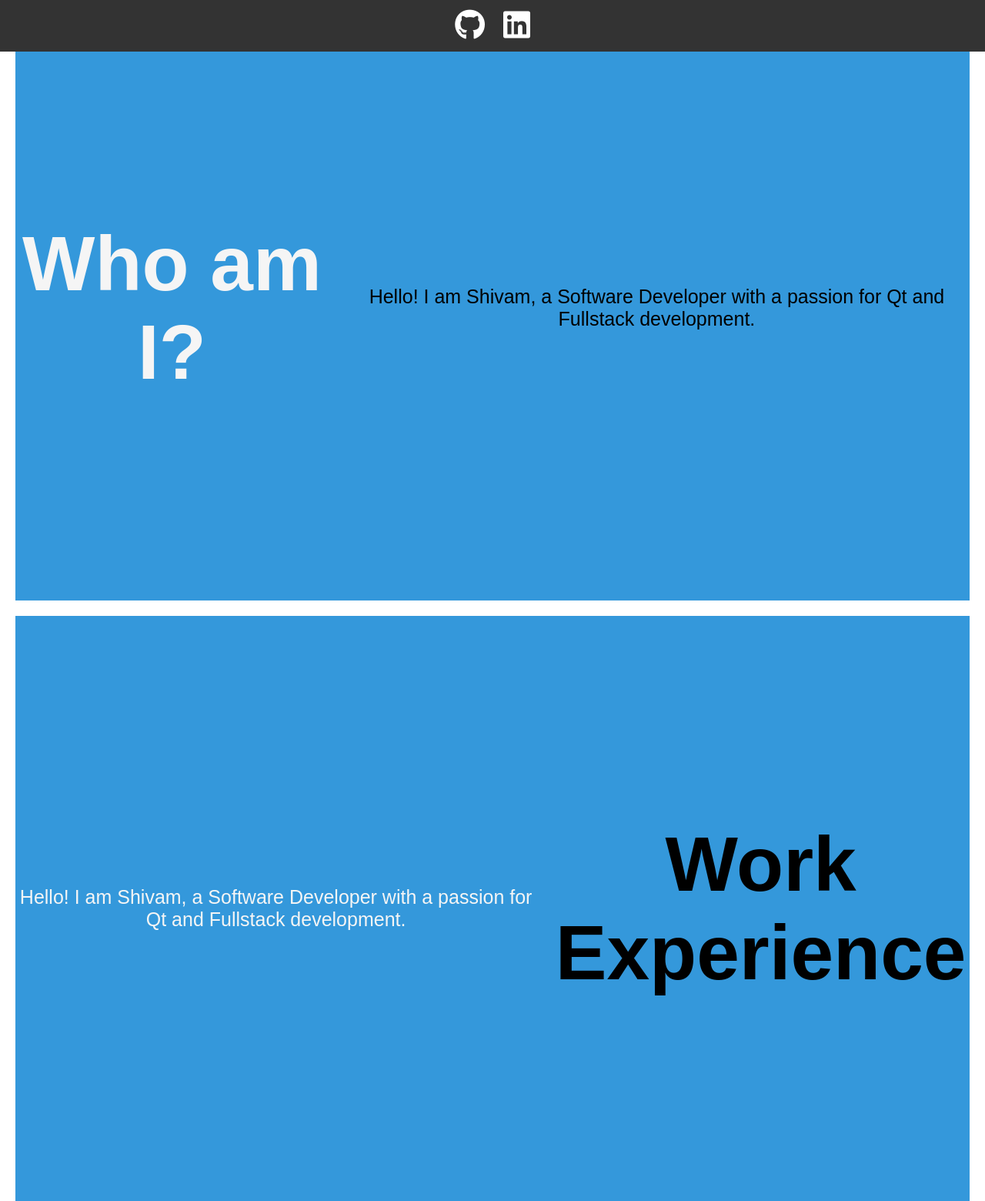
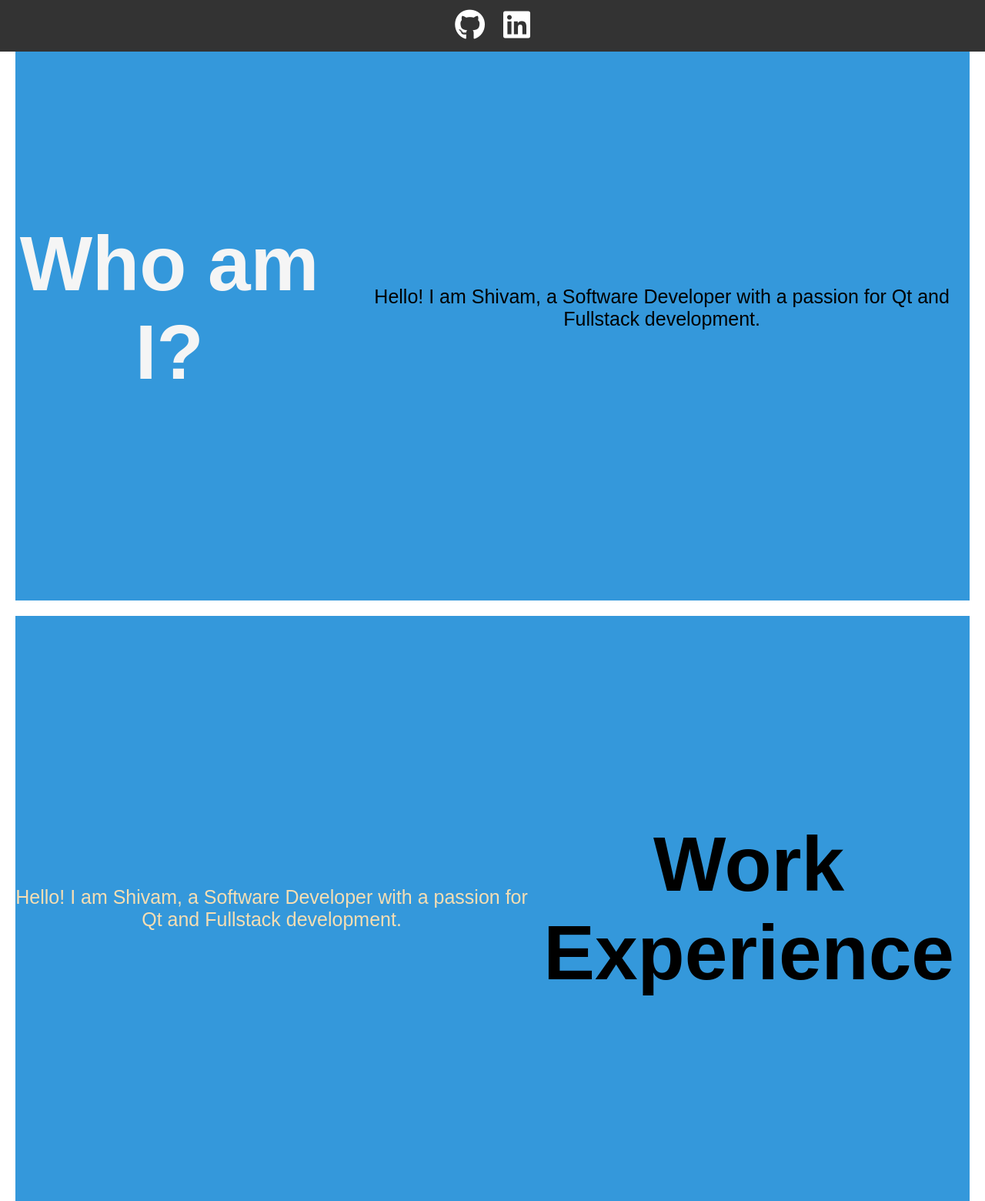
Before and after one commit to Shivaxm/PersonalWebsite, a Django app: page / in a window 1280 px wide. Shown: the whole page at 77% size. Run offline with Django 4.2, Linux system fonts and the light colour scheme.

Commit message:
Added CSS transitions and JS observer code

```diff
--- a/main/static/css/style.css
+++ b/main/static/css/style.css
@@ -32,9 +32,12 @@ body, html {
     background-color: #3498db; /* Or any color you prefer */
     height: calc(100% - 40px); /* Adjust height based on the margin */
     width: calc(100% - 40px);
+    gap: 20px;
 }
 
 .head1{
+    opacity: 0;
+    transition: opacity 1.5s ease-out;
     font-family: Copperplate, Papyrus, fantasy;
     font-size: 100px;
     color: whitesmoke;
@@ -42,24 +45,33 @@ body, html {
 }
 
 .p1{
+    opacity: 0;
+    transition: opacity 1.5s ease-out;
     font-family: "Arial", sans-serif;
     font-size: 25px;
     color: black;
 }
 
-.reverse {
-    flex-direction: row-reverse;
-}
-
-.reverse .head2 {
-    margin-right: 0;
-    margin-left: 20px; /* Adjust spacing when the heading is on the right */
+.head2{
+    opacity: 0;
+    transition: opacity 1.5s ease-out;
     font-family: Copperplate, Papyrus, fantasy;
     font-size: 100px;
     color: black;
+    margin-right: 20px;
 }
-.reverse .p2 {
+
+.p2{
+    opacity: 0;
+    transition: opacity 1.5s ease-out;
     font-family: "Arial", sans-serif;
     font-size: 25px;
-    color: whitesmoke;
+    color: wheat;
 }
+
+
+
+/* Visible state */
+.visible {
+    opacity: 1;
+}
--- a/main/static/js/script.js
+++ b/main/static/js/script.js
@@ -1,17 +1,20 @@
-// JavaScript to make the navbar hide on scroll down and show on scroll up
-let lastScrollTop = 0; // This variable will hold the last scroll position
-const navbar = document.querySelector('.navbar'); // Select the navbar
 
-window.addEventListener('scroll', function() {
-  let currentScroll = window.pageYOffset || document.documentElement.scrollTop;
+document.addEventListener("DOMContentLoaded", function() {
+    console.log("Script is running");
+    const observer = new IntersectionObserver((entries, observer) => {
+        entries.forEach(entry => {
+            if (entry.isIntersecting) {
+                entry.target.classList.add("visible");
+                observer.unobserve(entry.target);
+            }
+        });
+    }, {
+        threshold: 0.8,
+        rootMargin: "0px 0px -100px 0px"
+    });
 
-  if (currentScroll > lastScrollTop) {
-    // Scrolling down
-    navbar.style.top = '-60px'; // Adjust this value based on the navbar's height
-  } else {
-    // Scrolling up
-    navbar.style.top = '0';
-  }
 
-  lastScrollTop = currentScroll <= 0 ? 0 : currentScroll; // For Mobile or negative scrolling
-}, false);
+    document.querySelectorAll('.head1, .head2, .p1, .p2').forEach(el => {
+        observer.observe(el);
+    });
+});
--- a/main/templates/home.html
+++ b/main/templates/home.html
@@ -13,7 +13,7 @@
 </head>
 <body>
     {% load static %}
-    <script src="{% static 'main/js/script.js' %}"></script>
+    <script src="{% static 'js/script.js' %}"></script>
     <nav class="toolbar">
         <!-- GitHub Link -->
         <a href="https://github.com/Shivaxm" class="icon-link" target="_blank" title="GitHub">
@@ -33,10 +33,10 @@
         </p>
 
     </section>
-    <section class="section reverse" id="section2">
-        <h2 class="head2">Work Experience</h2>
+    <section class="section" id="section2">
         <p class="p2">Hello! I am Shivam, a Software Developer with a passion for Qt and Fullstack development.
         </p>
+        <h2 class="head2">Work Experience</h2>
 
     </section>
 
```
